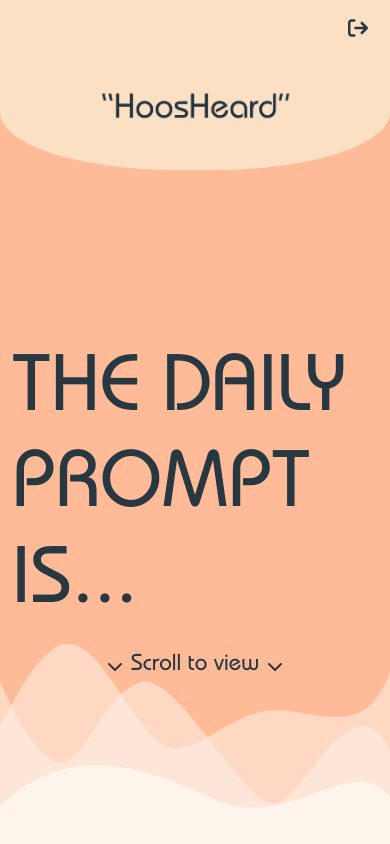
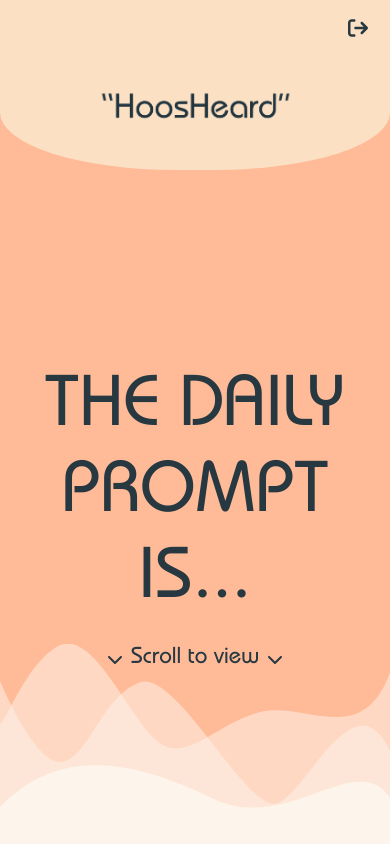
Before and after one commit to EthanHaller/HoosHeardFrontend-Web, a React (Create React App) app: page /reveal in a window 390 px wide. Shown: the top 844 px of the page. Built offline with nearby package versions, Linux system fonts and the light colour scheme; no server answers.

Commit message:
style: updated responsive support for reveal page

```diff
--- a/src/pages/PromptReveal.jsx
+++ b/src/pages/PromptReveal.jsx
@@ -40,8 +40,8 @@ export default function PromptReveal() {
 							<img src={logoImage} alt="Logo" />
 						</div>
 					</div>
-					<div className="d-flex flex-column justify-content-center align-items-center flex-grow-1">
-						<h1 className="text-primary reveal-text">THE DAILY PROMPT IS...</h1>
+					<div className="d-flex flex-column align-items-center flex-grow-1">
+						<h1 className="text-primary reveal-text text-center">THE DAILY PROMPT IS...</h1>
 						<div className="d-flex jusitfy-content-center align-items-center mt-3 bounce-animation" onClick={() => handleScroll()}>
 							<FontAwesomeIcon icon={faChevronDown} className="text-primary" />
 							<h3 className="text-primary px-2">Scroll to view</h3>
--- a/src/styles/reveal.css
+++ b/src/styles/reveal.css
@@ -11,11 +11,12 @@
 }
 
 .reveal-text {
-	font-size: 5em;
+	font-size: calc(4rem + 2vw);
+	margin-top: 22vh;
 }
 
 .prompt-reveal-text {
-	font-size: 4rem;
+	font-size: calc(2rem + 2vw);
 	max-width: 80%;
 }
 
```
